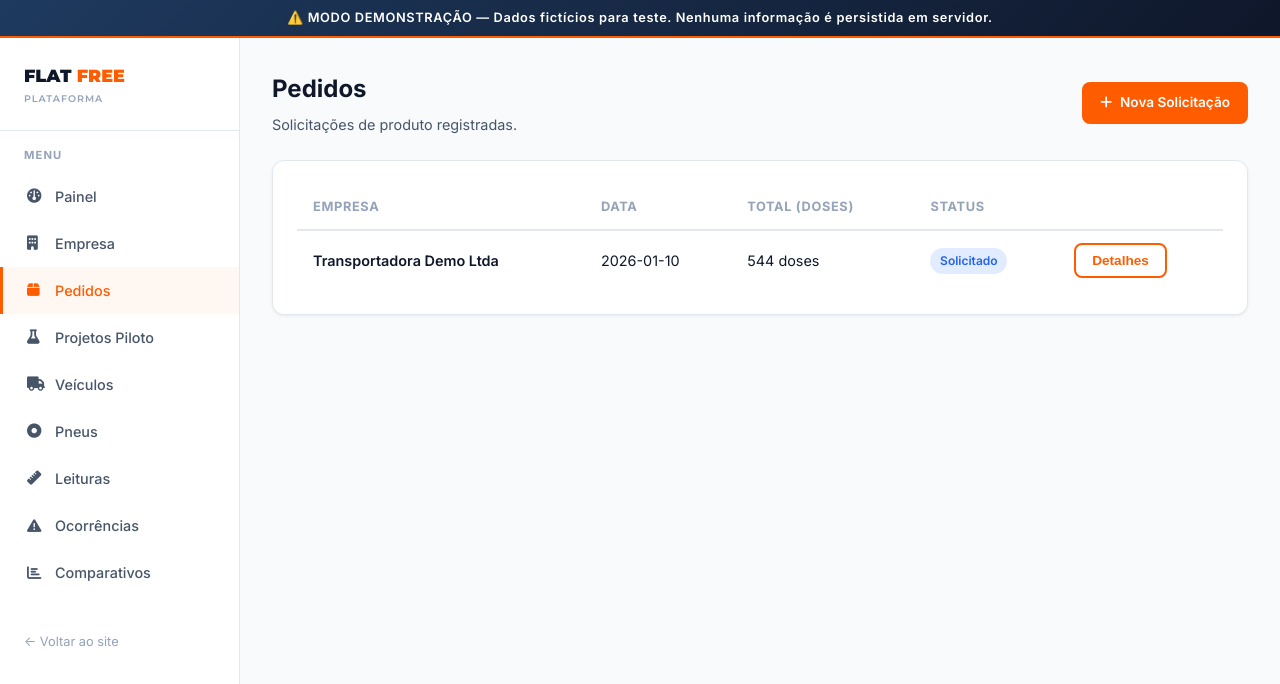
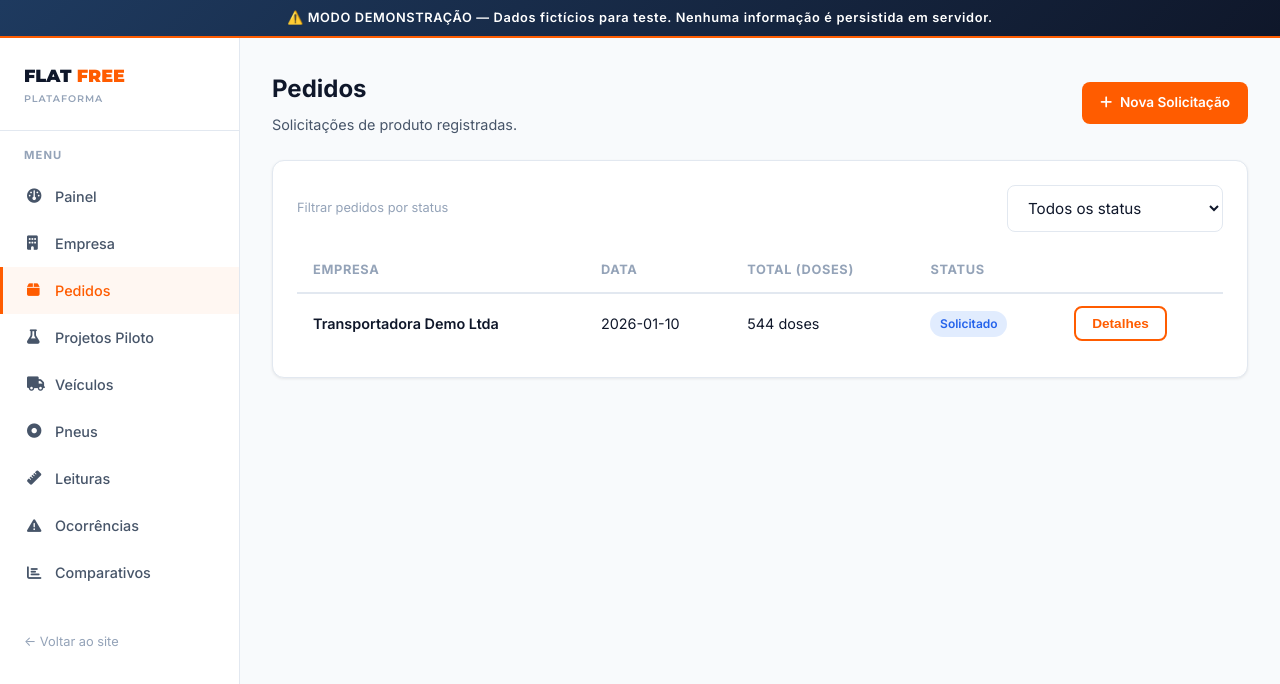
Before and after one commit to vicgouveia-cloud/flat-free-brasil, a Next.js app: page /app/pedidos in a window 1280 px wide. Shown: the top 684 px of the page. Built offline with nearby package versions, Linux system fonts and the light colour scheme.

Commit message:
feat(orders): filter list by status

```diff
--- a/app/app/pedidos/page.tsx
+++ b/app/app/pedidos/page.tsx
@@ -82,8 +82,13 @@ export default function PedidosPage() {
   const [pendingUsageInputs, setPendingUsageInputs] = useState<Record<number, PendingUsageInput>>({})
   const [shippingCarrier, setShippingCarrier] = useState('')
   const [shippingTrackingCode, setShippingTrackingCode] = useState('')
+  const [statusFilter, setStatusFilter] = useState<'all' | OrderStatus>('all')
 
   useEffect(() => { setOrders(getOrders()) }, [])
+
+  const filteredOrders = statusFilter === 'all'
+    ? orders
+    : orders.filter(order => getEffectiveOrderStatus(order) === statusFilter)
 
   function updatePendingTechnicalInput<K extends keyof PendingTechnicalInput>(
     index: number,
@@ -752,12 +757,45 @@ export default function PedidosPage() {
         </div>
       ) : (
         <div className="card">
+          <div
+            style={{
+              display: 'flex',
+              alignItems: 'center',
+              justifyContent: 'space-between',
+              gap: '0.75rem',
+              flexWrap: 'wrap',
+              marginBottom: '1rem',
+            }}
+          >
+            <span style={{ fontSize: '0.8rem', color: 'var(--text-muted)' }}>
+              Filtrar pedidos por status
+            </span>
+            <select
+              className="form-control"
+              value={statusFilter}
+              onChange={e => setStatusFilter(e.target.value as 'all' | OrderStatus)}
+              style={{ width: 'auto', minWidth: '210px' }}
+            >
+              <option value="all">Todos os status</option>
+              <option value="pendente_dosagem">Pendente de dosagem</option>
+              <option value="solicitado">Solicitado</option>
+              <option value="em_analise">Em análise</option>
+              <option value="aprovado">Aprovado</option>
+              <option value="enviado">Enviado</option>
+              <option value="entregue">Entregue</option>
+              <option value="cancelado">Cancelado</option>
+            </select>
+          </div>
           <table className="table">
             <thead><tr><th>Empresa</th><th>Data</th><th>Total (doses)</th><th>Status</th><th></th></tr></thead>
             <tbody>
-              {orders.length === 0 ? (
-                <tr><td colSpan={5} style={{ textAlign: 'center', color: 'var(--text-muted)', padding: '2rem' }}>Nenhum pedido registrado.</td></tr>
-              ) : orders.map(o => (
+              {filteredOrders.length === 0 ? (
+                <tr>
+                  <td colSpan={5} style={{ textAlign: 'center', color: 'var(--text-muted)', padding: '2rem' }}>
+                    {orders.length === 0 ? 'Nenhum pedido registrado.' : 'Nenhum pedido neste status.'}
+                  </td>
+                </tr>
+              ) : filteredOrders.map(o => (
                 <tr key={o.id}>
                   <td style={{ fontWeight: 600 }}>{o.nomeEmpresa}</td>
                   <td>{o.data}</td>
```
